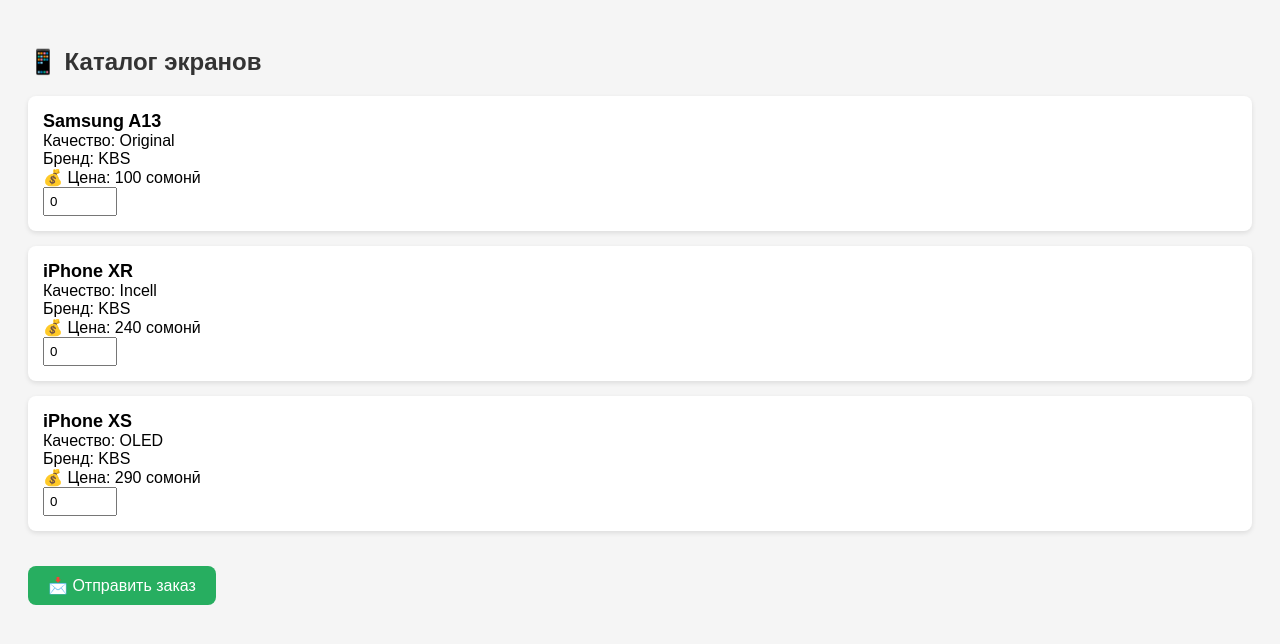
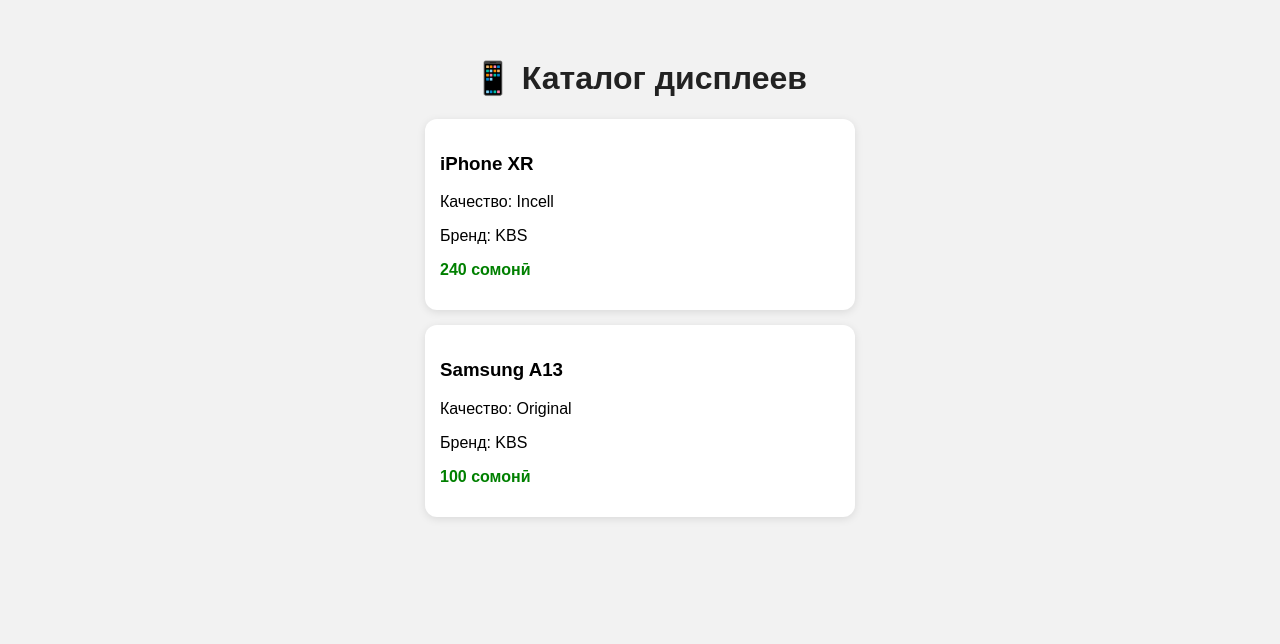
Before and after one commit to Muhammadfotima2/ekran-tj-webapp, a Flask app: page / in a window 1280 px wide. Shown: the top 644 px of the page. Run offline with Flask 2, Linux system fonts and the light colour scheme.

Commit message:
Update catalog.html

```diff
--- a/templates/catalog.html
+++ b/templates/catalog.html
@@ -2,94 +2,44 @@
 <html lang="ru">
 <head>
     <meta charset="UTF-8">
-  <title>Каталог экранов</title>
+    <title>Каталог дисплеев</title>
     <style>
         body {
             font-family: sans-serif;
-      background: #f5f5f5;
-      padding: 20px;
+            background: #f2f2f2;
+            padding: 30px;
         }
-    h2 {
-      color: #333;
+        h1 {
+            text-align: center;
+            color: #222;
         }
         .product {
             background: #fff;
+            border-radius: 12px;
             padding: 15px;
-      margin-bottom: 15px;
-      border-radius: 8px;
-      box-shadow: 0 2px 5px rgba(0,0,0,0.1);
+            margin: 15px auto;
+            max-width: 400px;
+            box-shadow: 0 2px 8px rgba(0,0,0,0.1);
         }
-    .product b {
-      font-size: 18px;
-    }
-    input[type="number"] {
-      width: 60px;
-      padding: 5px;
-    }
-    button {
-      margin-top: 20px;
-      padding: 10px 20px;
-      font-size: 16px;
-      background: #27ae60;
-      color: white;
-      border: none;
-      border-radius: 8px;
+        .price {
+            font-weight: bold;
+            color: green;
         }
     </style>
 </head>
 <body>
-
-  <h2>📱 Каталог экранов</h2>
-
+    <h1>📱 Каталог дисплеев</h1>
     <div class="product">
-    <b>Samsung A13</b><br>
-    Качество: Original<br>
-    Бренд: KBS<br>
-    💰 Цена: 100 сомонӣ<br>
-    <input type="number" min="0" value="0" data-name="Samsung A13" data-price="100">
+        <h3>iPhone XR</h3>
+        <p>Качество: Incell</p>
+        <p>Бренд: KBS</p>
+        <p class="price">240 сомонӣ</p>
     </div>
-
     <div class="product">
-    <b>iPhone XR</b><br>
-    Качество: Incell<br>
-    Бренд: KBS<br>
-    💰 Цена: 240 сомонӣ<br>
-    <input type="number" min="0" value="0" data-name="iPhone XR" data-price="240">
+        <h3>Samsung A13</h3>
+        <p>Качество: Original</p>
+        <p>Бренд: KBS</p>
+        <p class="price">100 сомонӣ</p>
     </div>
-
-  <div class="product">
-    <b>iPhone XS</b><br>
-    Качество: OLED<br>
-    Бренд: KBS<br>
-    💰 Цена: 290 сомонӣ<br>
-    <input type="number" min="0" value="0" data-name="iPhone XS" data-price="290">
-  </div>
-
-  <button onclick="sendOrder()">📩 Отправить заказ</button>
-
-  <script>
-    function sendOrder() {
-      let inputs = document.querySelectorAll('input[type=number]');
-      let items = [];
-      let total = 0;
-
-      inputs.forEach(input => {
-        let qty = parseInt(input.value);
-        if (qty > 0) {
-          let name = input.dataset.name;
-          let price = parseInt(input.dataset.price);
-          items.push(name + " x" + qty + " (" + (qty * price) + " сом.)");
-          total += qty * price;
-        }
-      });
-
-      let message = "🛒 Заказ:\n" + items.join("\n") +
-        "\n\n💰 Общая сумма: " + total + " сомонӣ\n" +
-        "📞 905-00-29-33\n\n" +
-        "🏦 Alif Bank или Dushanbe-City";
-
-      Telegram.WebApp.sendData(message);
-    }
-  </script>
 </body>
 </html>
```
Lines whose indentation alone changed are shown as unchanged.
